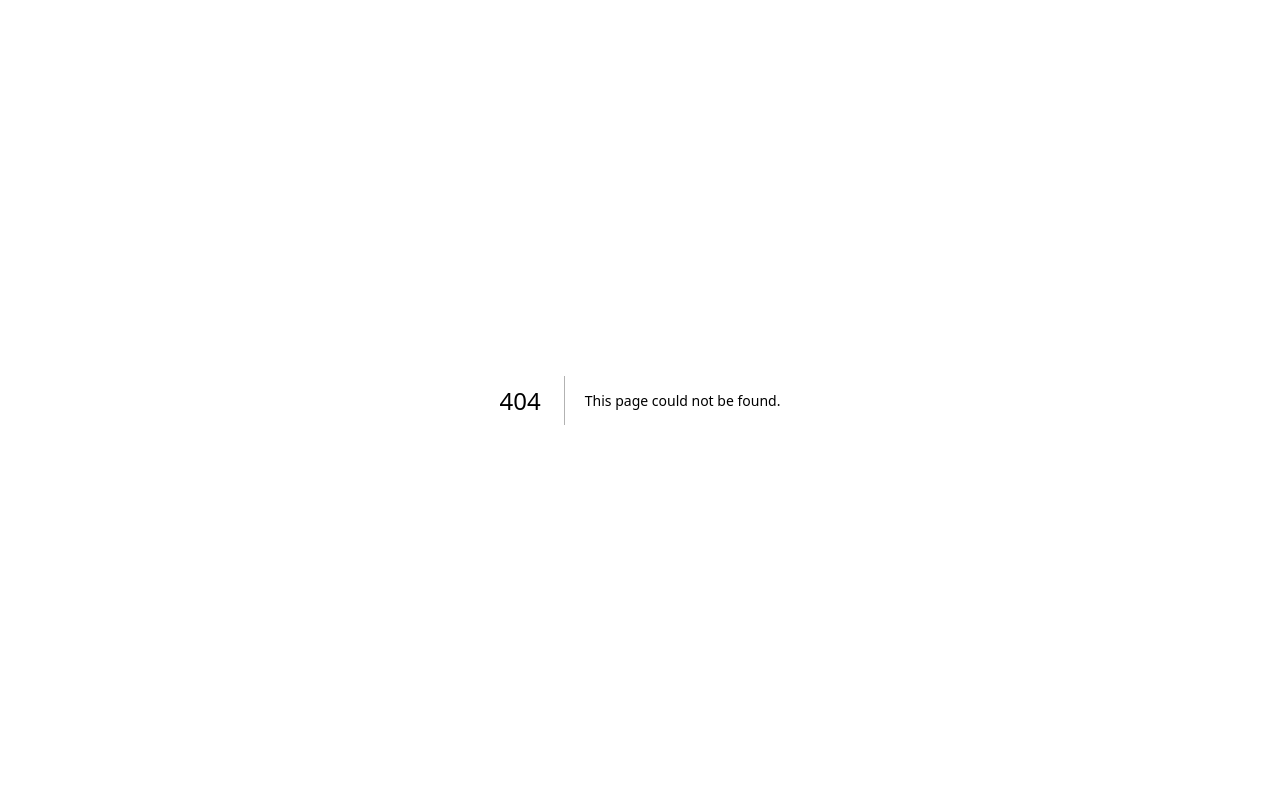
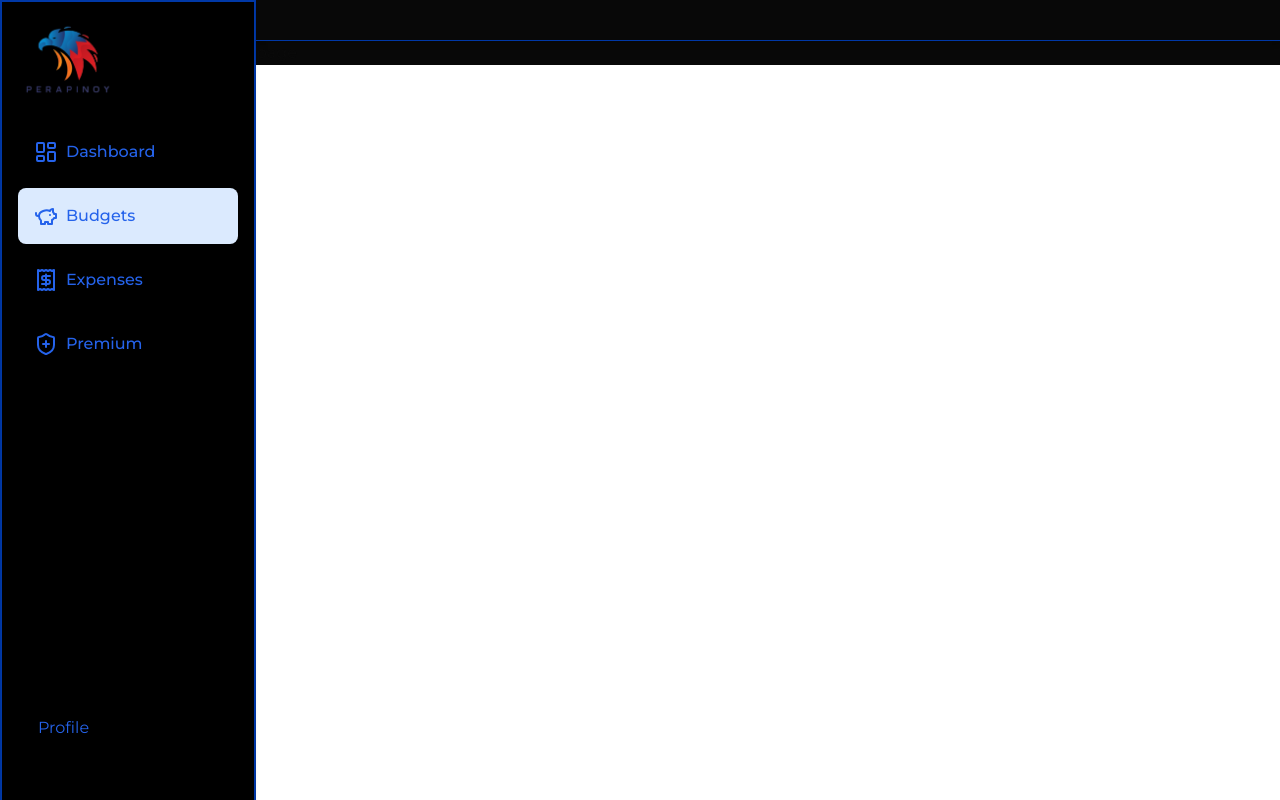
Before and after one commit to donyelqt/PeraPinoy, a Next.js app: page /dashboard/budgets in a window 1280 px wide. Before the commit this address had no page. Built offline with nearby package versions, Linux system fonts and the light colour scheme.

Commit message:
added a budget page

```diff
--- /dev/null
+++ b/app/(routes)/dashboard/budgets/page.jsx
@@ -0,0 +1,9 @@
+import React from 'react'
+
+function Budget() {
+  return (
+    <div>page</div>
+  )
+}
+
+export default Budget
```
